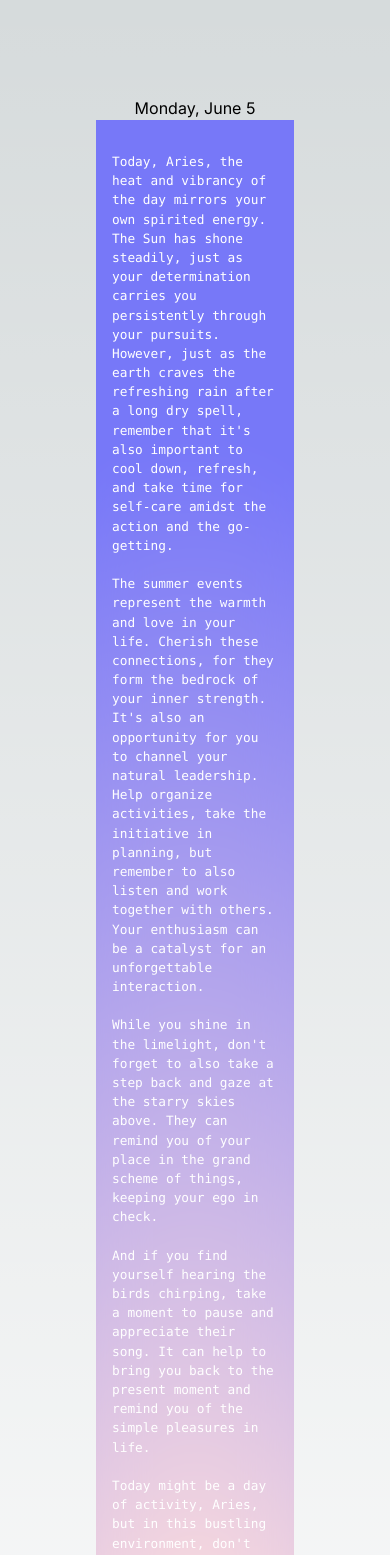
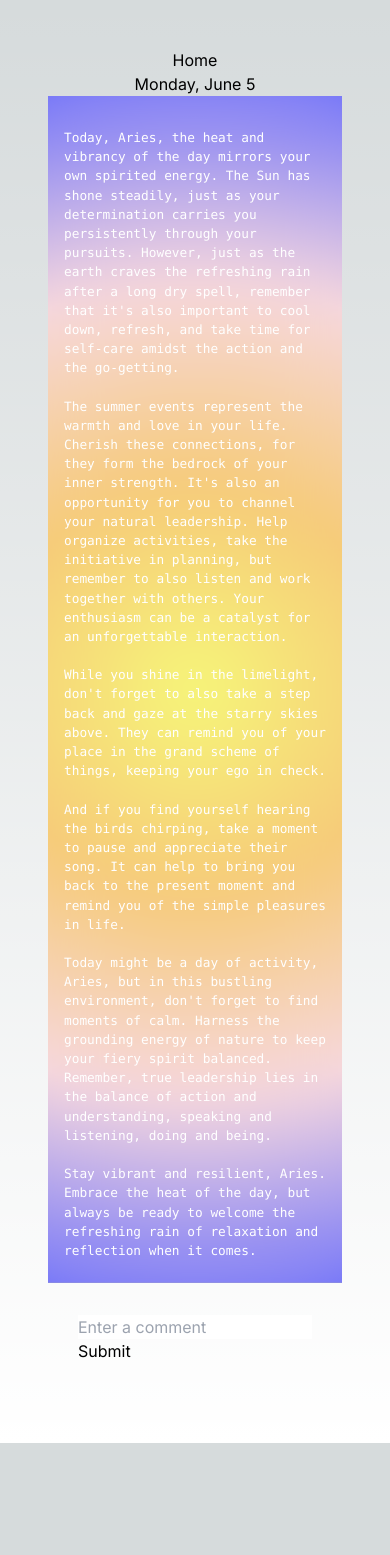
Before and after one commit to Wir3s/astro_ai, a Next.js app: page /aries in a window 390 px wide. Shown: the top 1555 px of the page. After the commit the page ends 1443 px from the top, so only its background shows below. Built offline with nearby package versions, Linux system fonts and the light colour scheme.

Commit message:
Ajdusting styling, added comments

```diff
--- a/src/app/aries/page.js
+++ b/src/app/aries/page.js
@@ -1,11 +1,14 @@
 import Image from "next/image";
 import styles from "../page.module.css";
-import DateToday from "../components/DateToday"
+import DateToday from "../components/DateToday";
+import Comments from "../components/Comments";
+import Header from "../components/Header";
 
 
-export default function Capricorn() {
+export default function Aries() {
   return (
     <main className={styles.main}>
+      <Header />
       <DateToday />
       <div className={styles.description}>
         <p>
@@ -42,6 +45,9 @@ export default function Capricorn() {
           reflection when it comes.
         </p>
       </div>
+      <div className={styles.comments}>
+      <Comments />
+      </div>
     </main>
   );
 }
--- a/src/app/components/Comments.js
+++ b/src/app/components/Comments.js
@@ -1,3 +1,5 @@
+'use client'
+
 import React, { useState } from "react";
 
 function Comments() {
--- /dev/null
+++ b/src/app/components/Header.js
@@ -0,0 +1,18 @@
+import Link from "next/link";
+
+const Header = () => {
+    return (
+      <header>
+        <nav>
+          <ul>
+            <li><Link href="/">Home</Link></li>
+            {/* <li><Link to="/about">About</Link></li>
+            <li><Link to="/contact">Contact</Link></li>
+            <li><Link to="/services">Services</Link></li> */}
+          </ul>
+        </nav>
+      </header>
+    );
+  };
+
+  export default Header;
--- a/src/app/page.js
+++ b/src/app/page.js
@@ -21,7 +21,7 @@ export default function Home() {
   return (
     <main className={styles.main}>
       <div className={styles.description}>
-        <h1>An Insightful Collaboration</h1>
+        <h1>An Insightful Collaboration Between Human and AI</h1>
         <div className="flex flex-wrap justify-center">
           {signs.map((sign, index) => (
             <div
--- a/src/app/page.module.css
+++ b/src/app/page.module.css
@@ -3,7 +3,7 @@
   flex-direction: column;
   justify-content: space-between;
   align-items: center;
-  padding: 6rem;
+  padding: 3rem;
   min-height: 100vh;
 }
 
@@ -27,6 +27,10 @@
   gap: 0.5rem;
 }
 
+.description h1 {
+  padding-left: 20px;
+}
+
 /* .description a:hover {
   background: var(--primary-glow);
 } */
@@ -38,6 +42,10 @@
   background-color: rgba(var(--callout-rgb), 0.5);
   border: 1px solid rgba(var(--callout-border-rgb), 0.3);
   border-radius: var(--border-radius);
+}
+
+.comments {
+  padding: 2rem;
 }
 
 .code {
@@ -163,6 +171,10 @@
 
   .description {
     font-size: 0.8rem;
+    background: radial-gradient(
+      circle at center,
+      yellow, orange, pink, blue
+    );
   }
 
   .description a {
```
